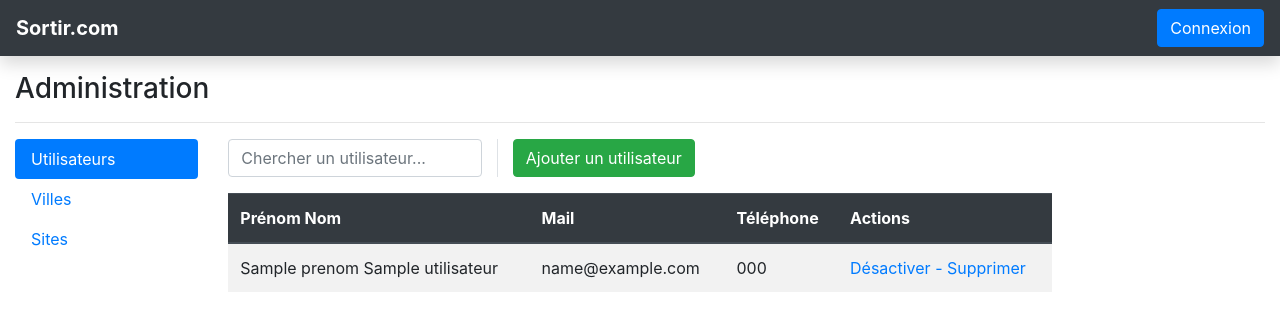
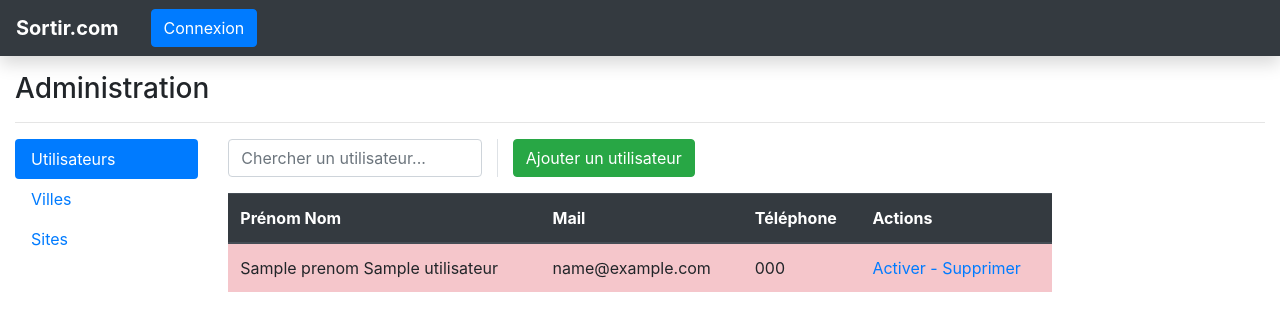
Before and after one commit to alexverdon2018/sortir-com, a Symfony app: template templates/administration/index.html.twig in a window 1280 px wide. Shown: the top 331 px of the page. Run offline with Twig, Linux system fonts and the light colour scheme; the template is opened without the code that fills it: most values are stand-ins (such as "Sample title", 1, 10 or a date in 2020); some libraries are stand-ins or nearby versions.

Commit message:
twig administration

```diff
--- a/templates/administration/index.html.twig
+++ b/templates/administration/index.html.twig
@@ -42,12 +42,20 @@
                                 </thead>
                                 <tbody>
                                 {% for utilisateur in utilisateurs %}
-                                    <tr>
+                                    {% if utilisateur.actif == 1 %}
+                                       <tr>
+                                    {% else %}
+                                        <tr class="table-danger">
+                                    {% endif %}
                                         <td>{{ utilisateur.prenom }} {{ utilisateur.nom }}</td>
                                         <td>{{ utilisateur.mail }}</td>
                                         <td>{{ utilisateur.telephone }}</td>
                                         <td>
-                                            <a href="">Désactiver</a>
+                                            {% if utilisateur.actif == 1 %}
+                                                <a href="">Désactiver</a>
+                                            {% else %}
+                                                <a href="">Activer</a>
+                                            {% endif %}
                                             <a href="">- Supprimer</a>
                                         </td>
                                     </tr>
--- a/templates/includes/navbar.html.twig
+++ b/templates/includes/navbar.html.twig
@@ -1,4 +1,4 @@
-<div class="nav navbar shadow navbar-dark bg-dark text-light sticky-top">
+<div class="navbar navbar-expand-lg shadow navbar-dark bg-dark text-light sticky-top">
     <div>
         <a class="navbar-brand pr-3" href="{{ path('accueil') }}"><b>Sortir.com</b></a>
         {% if is_granted('ROLE_USER') %}
```
